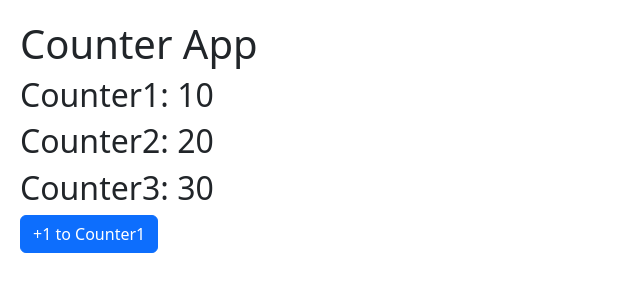
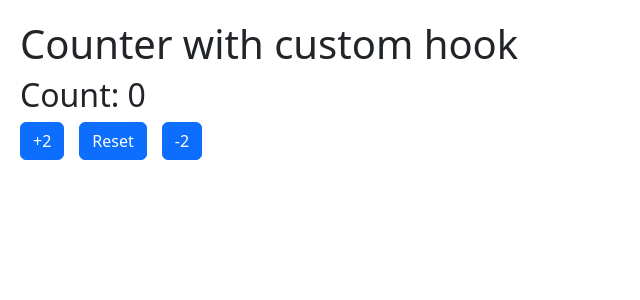
Before and after one commit to machelinos/react-udemy-ce-04-hooks-app, a React (Vite) app: page / in a window 1280 px wide. Shown: the top 300 px of the page, without its empty margins (0-640 px from the left). Built offline with nearby package versions, Linux system fonts and the light colour scheme.

Commit message:
useCounter custom hook

```diff
--- /dev/null
+++ b/src/02-CounterWithCustomhook/CounterWithCustomHook.jsx
@@ -0,0 +1,24 @@
+import { useCounter } from '../hooks/useCounter'
+
+const step = 2
+
+export const CounterWithCustomHook = () => {
+  const { count, handleAdd, handleReset, handleSubstract } = useCounter(0, step)
+  return (
+    <>
+      <h1>Counter with custom hook</h1>
+
+      <h2>Count: {count}</h2>
+
+      <button className="btn btn-primary" onClick={handleAdd}>
+        +{step}
+      </button>
+      <button className="btn btn-primary" onClick={handleReset}>
+        Reset
+      </button>
+      <button className="btn btn-primary" onClick={handleSubstract}>
+        -{step}
+      </button>
+    </>
+  )
+}
--- /dev/null
+++ b/src/hooks/useCounter.js
@@ -0,0 +1,24 @@
+import { useState } from 'react'
+
+export const useCounter = (initialValue = 10, step = 1) => {
+  const [count, setCount] = useState(initialValue)
+
+  const handleAdd = () => {
+    setCount(count + step)
+  }
+
+  const handleReset = () => {
+    setCount(initialValue)
+  }
+
+  const handleSubstract = () => {
+    setCount(count - step)
+  }
+
+  return {
+    count,
+    handleAdd,
+    handleReset,
+    handleSubstract,
+  }
+}
--- a/src/main.jsx
+++ b/src/main.jsx
@@ -1,10 +1,10 @@
 import React from 'react'
 import ReactDOM from 'react-dom/client'
 import './index.css'
-import { CounterApp } from './01-useState/CounterApp'
+import { CounterWithCustomHook } from './02-CounterWithCustomhook/CounterWithCustomHook'
 
 ReactDOM.createRoot(document.getElementById('root')).render(
   <React.StrictMode>
-    <CounterApp />
+    <CounterWithCustomHook />
   </React.StrictMode>,
 )
```
